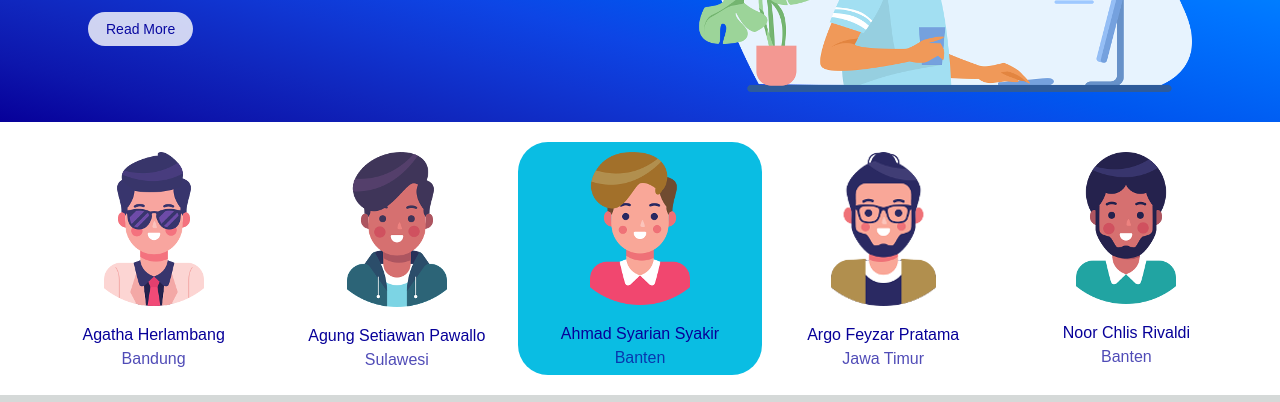
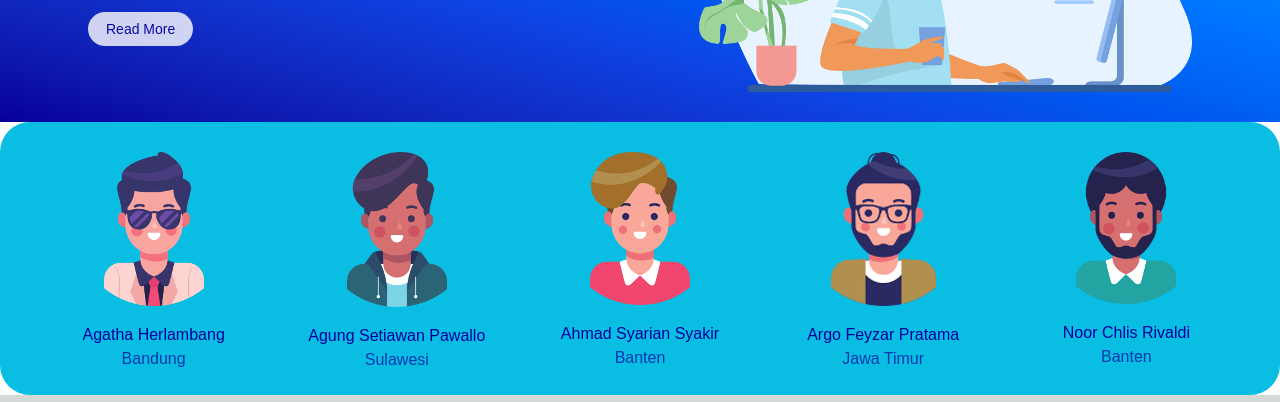
Before and after one commit to DtsA14/A14new, a plain HTML site: page index.html in a window 1280 px wide. In both pictures the pointer is over the element 640 px from the left and 548 px from the top of the page. Shown: the part 290-692 px from the top of the page. Drawn offline with Linux system fonts and the light colour scheme.

Commit message:
Update style.css

```diff
--- a/style.css
+++ b/style.css
@@ -171,10 +171,10 @@ nav ul li a:hover{
     padding: 20px 0;
 }
 
-.lesson:hover {
+.container-two:hover {
     background-color:#0abde3;
     border-radius:30px;
-    transform:rotate:130deg;
+    transform:rotateY:130deg;
 }
 
 .lesson{
```
